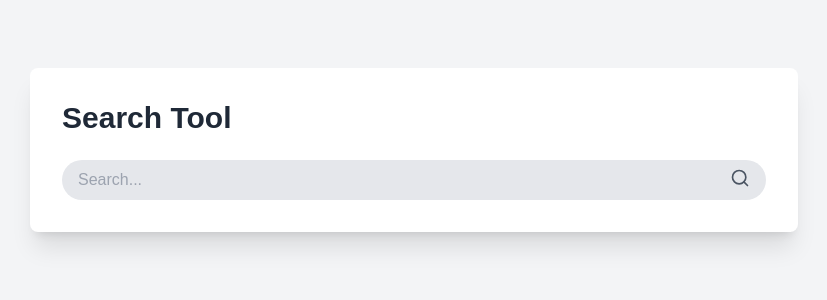
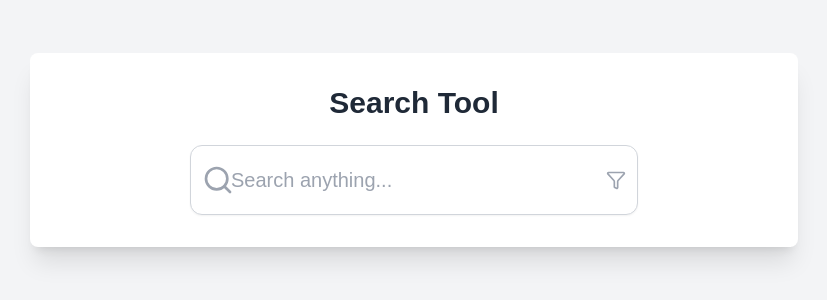
Before and after one commit to Adityaat2810/GF_assignment, a Vue app: page / in a window 1280 px wide. Shown: the part 250-550 px from the top of the page, without its empty margins (226-1053 px from the left). Built offline with nearby package versions, Linux system fonts and the light colour scheme; no server answers.

Commit message:
state management through vuex

```diff
--- a/package.json
+++ b/package.json
@@ -12,7 +12,8 @@
     "axios": "^1.7.8",
     "dotenv": "^16.4.5",
     "lucide-vue-next": "^0.461.0",
-    "vue": "^3.5.12"
+    "vue": "^3.5.12",
+    "vuex": "^4.0.2"
   },
   "devDependencies": {
     "@vitejs/plugin-vue": "^5.1.4",
--- a/src/App.vue
+++ b/src/App.vue
@@ -1,8 +1,63 @@
 <template>
   <div class="min-h-screen bg-gray-100 flex items-center justify-center p-4 ">
     <div class="w-full max-w-3xl bg-white rounded-lg shadow-xl overflow-hidden">
-      <div class="p-8">
-        <h1 class="text-3xl font-bold text-gray-800 mb-6">Search Tool</h1>
+      <div class="p-8 ">
+        <h1 class="text-3xl font-bold flex justify-center text-gray-800 mb-6">
+          Search Tool
+        </h1>
+        <SearchBar @search="handleSearch" />
+        <transition name="fade" mode="out-in">
+          <Loader v-if="isLoading" />
+          <SearchResultList
+            v-else-if="searchResults.length"
+            :results="searchResults"
+          />
+          <p
+            v-else-if="searchQuery && !isLoading"
+            class="text-gray-600 mt-4"
+          >
+            No results found for "{{ searchQuery }}"
+          </p>
+        </transition>
+      </div>
+    </div>
+  </div>
+</template>
+
+<script setup>
+import { computed } from 'vue'
+import { useStore } from 'vuex'
+import SearchBar from './components/SearchBar.vue'
+import SearchResultList from './components/SearchResultList.vue'
+import Loader from './components/Loader.vue'
+
+const store = useStore()
+
+const searchQuery = computed(() => store.getters.getSearchQuery)
+const searchResults = computed(() => store.getters.getSearchResults)
+const isLoading = computed(() => store.getters.isLoading)
+
+const handleSearch = (query) => {
+  store.dispatch('updateSearchQuery', query)
+}
+
+</script>
+
+<style>
+.fade-enter-active, .fade-leave-active {
+  transition: opacity 0.3s ease;
+}
+
+.fade-enter-from, .fade-leave-to {
+  opacity: 0;
+}
+</style>
+
+<!-- <template>
+  <div class="min-h-screen bg-gray-100 flex items-center justify-center p-4 ">
+    <div class="w-full max-w-3xl bg-white rounded-lg shadow-xl overflow-hidden">
+      <div class="p-8 ">
+        <h1 class="text-3xl font-bold flex justify-center text-gray-800  mb-6">Search Tool</h1>
         <SearchBar @search="handleSearch" />
         <transition name="fade" mode="out-in">
           <Loader v-if="isLoading" />
@@ -86,4 +141,4 @@ watch(searchQuery, (newQuery) => {
 .fade-leave-to {
   opacity: 0;
 }
-</style>
+</style> -->
--- a/src/components/SearchBar.vue
+++ b/src/components/SearchBar.vue
@@ -1,29 +1,235 @@
 <template>
+  <div class="relative w-full max-w-md mx-auto">
     <div class="relative">
+      <!-- Search Icon -->
+      <div class="absolute inset-y-0 left-0 pl-3 flex items-center pointer-events-none">
+        <SearchIcon class="h-8 w-8 mr-5 text-gray-400 transition-colors duration-200" />
+      </div>
+
+      <input
+        :value="query"
+        type="text"
+        placeholder="Search anything..."
+        class="
+          w-full
+          pl-10
+          pr-16
+          py-5
+          text-xl
+          text-gray-700
+          bg-white
+          border
+          border-gray-300
+          rounded-xl
+          shadow-sm
+          focus:outline-none
+          focus:ring-2
+          focus:ring-blue-500
+          focus:border-blue-500
+          transition-all
+          duration-300
+          ease-in-out
+          placeholder-gray-400
+        "
+        @input="emitSearch"
+      />
+
+      <!-- Clear Button -->
+      <button
+        v-if="query"
+        @click="clearSearch"
+        class="
+          absolute
+          right-12
+          inset-y-0
+          flex
+          items-center
+          pr-3
+          text-gray-400
+          hover:text-gray-600
+          transition-colors
+          duration-200
+        "
+      >
+        <XIcon class="h-5 w-5" />
+      </button>
+
+      <!-- Filter/Search Button -->
+      <button
+        @click="toggleFilter"
+        class="
+          absolute
+          right-0
+          inset-y-0
+          flex
+          items-center
+          pr-3
+          text-gray-400
+          hover:text-gray-600
+          transition-colors
+          duration-200
+        "
+      >
+        <FilterIcon class="h-5 w-5" />
+      </button>
+    </div>
+
+    <!-- Optional Filter Dropdown (can be expanded) -->
+    <transition
+      enter-active-class="transition ease-out duration-300"
+      enter-from-class="opacity-0 translate-y-[-10px]"
+      enter-to-class="opacity-100 translate-y-0"
+      leave-active-class="transition ease-in duration-200"
+      leave-from-class="opacity-100 translate-y-0"
+      leave-to-class="opacity-0 translate-y-[-10px]"
+    >
+      <div
+        v-if="showFilter"
+        class="absolute z-10 mt-2 w-full bg-white border border-gray-200 rounded-xl shadow-lg"
+      >
+        <!-- Filter options can go here -->
+        <div class="p-4">
+          <p class="text-sm text-gray-500">Filter options coming soon...</p>
+        </div>
+      </div>
+    </transition>
+  </div>
+</template>
+
+<script setup>
+import { ref, computed } from 'vue'
+import { useStore } from 'vuex'
+import { SearchIcon, XIcon, FilterIcon } from 'lucide-vue-next'
+
+const store = useStore()
+
+const query = computed({
+  get: () => store.getters.getSearchQuery,
+  set: (value) => store.dispatch('updateSearchQuery', value)
+})
+
+const showFilter = ref(false)
+const emit = defineEmits(['search', 'filter'])
+
+const emitSearch = (event) => {
+  const searchQuery = event.target.value
+  store.dispatch('updateSearchQuery', searchQuery)
+  emit('search', searchQuery)
+}
+
+const clearSearch = () => {
+  store.dispatch('updateSearchQuery', '')
+  emit('search', '')
+}
+
+const toggleFilter = () => {
+  showFilter.value = !showFilter.value
+  emit('filter', showFilter.value)
+}
+</script>
+
+
+<!--
+<template>
+  <div class="relative w-full max-w-md mx-auto">
+    <div class="relative">
+      <div class="absolute inset-y-0 left-0 pl-3 flex items-center pointer-events-none">
+        <SearchIcon class="h-8 w-8 mr-5 text-gray-400 transition-colors duration-200" />
+      </div>
 
       <input
         v-model="query"
         type="text"
-      placeholder="Search..."
-      class="w-full px-4 py-2 text-gray-700 bg-gray-200 rounded-full focus:outline-none focus:bg-white focus:ring-2 focus:ring-blue-600"
+        placeholder="Search anything..."
+        class="
+          w-full
+          pl-10
+          pr-16
+          py-5
+          text-xl
+          text-gray-700
+          bg-white
+          border
+          border-gray-300
+          rounded-xl
+          shadow-sm
+          focus:outline-none
+          focus:ring-2
+          focus:ring-blue-500
+          focus:border-blue-500
+          transition-all
+          duration-300
+          ease-in-out
+          placeholder-gray-400
+        "
         @input="emitSearch"
       />
+
       <button
-      class="absolute right-0 top-0 mt-2 mr-4 text-gray-600 hover:text-gray-800"
+        v-if="query"
         @click="clearSearch"
+        class="
+          absolute
+          right-12
+          inset-y-0
+          flex
+          items-center
+          pr-3
+          text-gray-400
+          hover:text-gray-600
+          transition-colors
+          duration-200
+        "
       >
-      <XIcon v-if="query" class="h-5 w-5" />
-      <SearchIcon v-else class="h-5 w-5" />
+        <XIcon class="h-5 w-5" />
       </button>
+
+      <button
+        @click="toggleFilter"
+        class="
+          absolute
+          right-0
+          inset-y-0
+          flex
+          items-center
+          pr-3
+          text-gray-400
+          hover:text-gray-600
+          transition-colors
+          duration-200
+        "
+      >
+        <FilterIcon class="h-5 w-5" />
+      </button>
+  </div>
+
+  <transition
+    enter-active-class="transition ease-out duration-300"
+    enter-from-class="opacity-0 translate-y-[-10px]"
+    enter-to-class="opacity-100 translate-y-0"
+    leave-active-class="transition ease-in duration-200"
+    leave-from-class="opacity-100 translate-y-0"
+    leave-to-class="opacity-0 translate-y-[-10px]"
+  >
+    <div
+      v-if="showFilter"
+      class="absolute z-10 mt-2 w-full bg-white border border-gray-200 rounded-xl shadow-lg"
+    >
+      <div class="p-4">
+        <p class="text-sm text-gray-500">Filter options coming soon...</p>
+      </div>
+    </div>
+  </transition>
 </div>
 </template>
 
 <script setup>
-import { ref, watch } from 'vue'
-import { SearchIcon, XIcon } from 'lucide-vue-next'
+import { ref } from 'vue'
+import { SearchIcon, XIcon, FilterIcon } from 'lucide-vue-next'
 
 const query = ref('')
-const emit = defineEmits(['search'])
+const showFilter = ref(false)
+const emit = defineEmits(['search', 'filter'])
 
 const emitSearch = () => {
   emit('search', query.value)
@@ -34,7 +240,8 @@ const clearSearch = () => {
   emitSearch()
 }
 
-watch(query, () => {
-  emitSearch()
-})
-</script>
+const toggleFilter = () => {
+  showFilter.value = !showFilter.value
+  emit('filter', showFilter.value)
+}
+</script> -->
--- a/src/main.js
+++ b/src/main.js
@@ -2,5 +2,9 @@ import './assets/main.css'
 
 import { createApp } from 'vue'
 import App from './App.vue'
+import store from './store/vuestore.js'
 
-createApp(App).mount('#app')
+
+const app = createApp(App)
+app.use(store)
+app.mount('#app')
--- /dev/null
+++ b/src/store/vuestore.js
@@ -0,0 +1,72 @@
+import { createStore } from 'vuex'
+import axios from 'axios'
+
+export default createStore({
+  state: {
+    searchQuery: '',
+    searchResults: [],
+    isLoading: false,
+    error: null
+  },
+  mutations: {
+    SET_SEARCH_QUERY(state, query) {
+      state.searchQuery = query
+    },
+    SET_SEARCH_RESULTS(state, results) {
+      state.searchResults = results
+    },
+    SET_LOADING(state, isLoading) {
+      state.isLoading = isLoading
+    },
+    SET_ERROR(state, error) {
+      state.error = error
+    }
+  },
+  actions: {
+    async searchImages({ commit, state }) {
+      // Reset previous state
+      commit('SET_ERROR', null)
+      commit('SET_LOADING', true)
+      commit('SET_SEARCH_RESULTS', [])
+
+      const api = import.meta.env.VITE_UNSPLASH_ACCESS_KEY || ""
+
+      if (!api) {
+        commit('SET_ERROR', 'API key is missing')
+        commit('SET_LOADING', false)
+        return
+      }
+
+      try {
+        const response = await axios.get('https://api.unsplash.com/search/photos', {
+          params: {
+            query: state.searchQuery,
+            per_page: 12,
+            client_id: api
+          }
+        })
+
+        commit('SET_SEARCH_RESULTS', response.data.results)
+        commit('SET_LOADING', false)
+      } catch (err) {
+        commit('SET_ERROR', 'Failed to fetch images')
+        commit('SET_LOADING', false)
+        console.error('Search error:', err)
+      }
+    },
+    updateSearchQuery({ commit, dispatch }, query) {
+      commit('SET_SEARCH_QUERY', query)
+      if (query) {
+        dispatch('searchImages')
+      } else {
+        commit('SET_SEARCH_RESULTS', [])
+      }
+    }
+  },
+  getters: {
+    getSearchQuery: state => state.searchQuery,
+    getSearchResults: state => state.searchResults,
+    isLoading: state => state.isLoading,
+    getError: state => state.error
+  }
+})
```
Also changed, not shown: 1 other file (tests, documents, lock files or other folders). Lines whose indentation alone changed are shown as unchanged.
